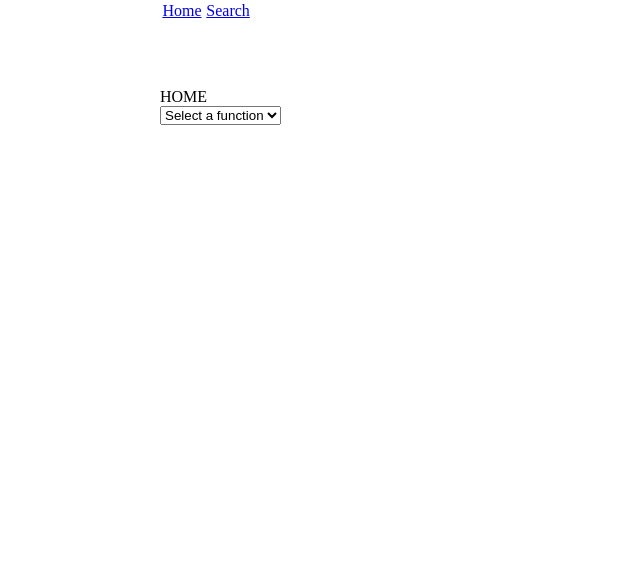
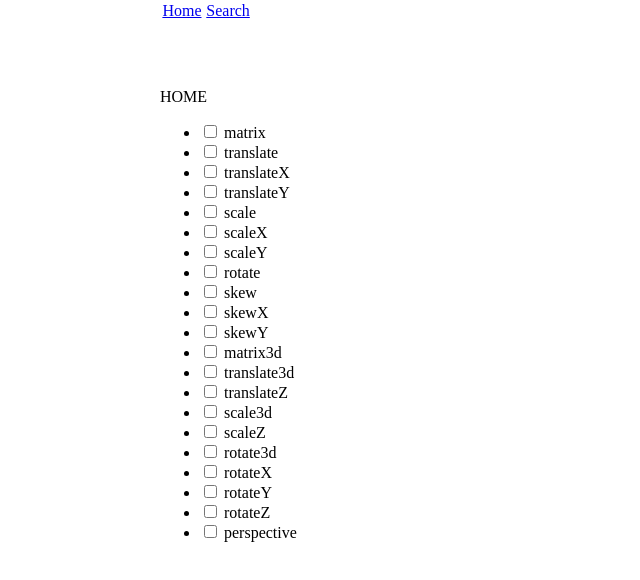
Before and after one commit to DanielPatrickKoenig/css-helper, a Vue app: page / in a window 1280 px wide. Shown: the top 580 px of the page, without its empty margins (0-640 px from the left). Built offline with nearby package versions, Linux system fonts and the light colour scheme.

Commit message:
Signed-off-by: Dan Koenig <dkoenig@gongos.com>

```diff
--- a/src/components/DataRepGroup.vue
+++ b/src/components/DataRepGroup.vue
@@ -4,6 +4,7 @@
         <NumberDataRep v-else-if="type.rep == DataReps.NUMBER" :data="type" :composited="composited" :name="name" :initval="initval" v-on:value-change="onValueChange" :index="index" />
         <ColorTool v-else-if="type.rep == DataReps.TOOL && (name == 'color' || name == 'background-color' || name == 'border-color')" :data="type" :composited="composited" :name="name" :initval="initval" v-on:value-change="onValueChange" :index="index" />
         <GradientTool  v-else-if="type.rep == DataReps.TOOL && name == 'background-image'" :data="type" :composited="composited" :name="name" :initval="initval" v-on:value-change="onValueChange" :index="index" />
+        <TransformTool  v-else-if="type.rep == DataReps.TOOL && name == 'transform'" :data="type" :composited="composited" :name="name" :initval="initval" v-on:value-change="onValueChange" :index="index" />
         <StringDataRep v-else :data="type" :composited="composited" :name="name" :initval="initval" v-on:value-change="onValueChange" :index="index" />
     </div>
 </template>
@@ -15,6 +16,7 @@ import ColorTool from './ColorTool.vue';
 import StringDataRep from '../components/StringDataRep.vue';
 import Utilities from '../utils/Utilities';
 import GradientTool from './GradientTool.vue';
+import TransformTool from './TransformTool.vue';
 export default {
     props: ['type', 'name', 'index', 'composited', 'initval', 'sig'],
     components: {
@@ -22,7 +24,8 @@ export default {
         NumberDataRep,
         StringDataRep,
         ColorTool,
-        GradientTool
+        GradientTool,
+        TransformTool
     },
     data () {
         return {
--- a/src/components/PropertyEditor.vue
+++ b/src/components/PropertyEditor.vue
@@ -61,6 +61,7 @@ export default {
         }
 
         this.$emit('data-type-selected', {pt: this.propertyDetails.property_types[firstSelection], index: this.index, name: this.name});
+        console.log(this.$root.selectorPropertyMatrix);
         console.log(this.$root.selectorTypeMatrix[this.$root.selectorList[this.$root.selectorIndex]].type[this.name]);
     }
 }
--- a/src/components/TransformEntry.vue
+++ b/src/components/TransformEntry.vue
@@ -1,6 +1,6 @@
 <template>
   <div>
-      <select v-model="selectedFunction" v-on:change="createValueMatrix(transformFunctions[selectedFunction])">
+      <select v-if="!method" v-model="selectedFunction" v-on:change="createValueMatrix(transformFunctions[selectedFunction])">
           <option value="none">
               Select a function
           </option>
@@ -11,12 +11,12 @@
       <ul v-if="selectedFunction != 'none'">
           <li v-for="(v, i) in transformFunctions[selectedFunction]" :key="'option-'+i.toString()">
               <div v-for="(q, j) in valueMatrix[i]" :key="'repeat-'+j.toString()+'-'+i.toString()">
-                  <select v-if="v.suffix.length > 1" v-model="valueMatrix[i][j].s">
+                  <select v-if="v.suffix.length > 1" v-model="valueMatrix[i][j].s" v-on:change="dispatchValue()">
                       <option v-for="(s, n) in v.suffix" :key="'suffix-'+n.toString()+'-'+j.toString()+'-'+i.toString()" :value="s">
                           {{s}}
                       </option>
                   </select>
-                  <input v-if="v.type == types.NUMBER" type="number" v-model="valueMatrix[i][j].n" />
+                  <input v-if="v.type == types.NUMBER" type="number" v-model="valueMatrix[i][j].n" v-on:change="dispatchValue()" v-on:keyup="dispatchValue()" />
                   <AngleControl v-else width="100" :max="360" :angle="valueMatrix[i][j].n" class="angle-control" v-on:slider-moved="onAngleChange" :sig="i.toString()+'.'+j.toString()">
                     <div style="width:20px;height:20px;margin-left:-10px;margin-top:-10px;background-color:#000000;border-radius:20px;"></div>
                   </AngleControl>
@@ -30,15 +30,17 @@
 import Utilities from '../utils/Utilities.js';
 import AngleControl from './AngleControl.vue';
 export default {
+    props: ['method', 'start'],
     components: {
         AngleControl
     },
     data(){
         return {
             transformFunctions: Utilities.TransformFunctions,
-            selectedFunction: 'none',
+            selectedFunction: this.method ? this.method : 'none',
             types: Utilities.DataReps,
-            valueMatrix: []
+            valueMatrix: [],
+            ready: false
         }
     },
     methods: {
@@ -62,9 +64,65 @@ export default {
             }
         },
         onAngleChange: function (e) {
-            console.log(e);
+            // console.log(e);
             this.$data.valueMatrix[Number(e.sig.split('.')[0])][Number(e.sig.split('.')[1])].n = e.angle;
+            this.dispatchValue();
+        },
+        dispatchValue: function () {
+            if(this.$data.selectedFunction != 'none'){
+                let valList = [];
+                for(let i = 0; i < this.$data.valueMatrix.length; i++){
+                    for(let j = 0; j < this.$data.valueMatrix[i].length; j++){
+                        valList.push(`${this.$data.valueMatrix[i][j].n.toString()}${this.$data.valueMatrix[i][j].s}`);
+                    }
+                }
+                this.$emit('value-change', {method: this.$data.selectedFunction, value:`${this.$data.selectedFunction}(${valList.join(',')})`});
+            }
+        },
+        asignValue: function () {
+            if(this.start && this.start != '' && this.method){
+                const valueChunkList = this.start.split(' ');
+                let targetValues = [];
+                // let targetValueIndex = -1;
+                for(let i = 0; i < valueChunkList.length;i++){
+                    if(valueChunkList[i].split(`${this.method}(`).length > 1){
+                        targetValues = valueChunkList[i].split('(')[1].split(')')[0].split(',');
+                        // targetValueIndex = i;
+                    }
+                }
+                // console.log(targetValues);
+                // console.log(valueChunkList);
+                // console.log(targetValueIndex);
+                // console.log(this.$data.valueMatrix);
+
+                for(let i = 0; i < targetValues.length; i++){
+                    let itterator = 0;
+                    for(let j = 0; j < this.$data.valueMatrix.length; j++){
+                        for(let k = 0; k < this.$data.valueMatrix[j].length; k++){
+                            const negativeChar = targetValues[itterator].toString().split('-').length > 1 ? '-' : '';
+                            const decimalIndex = targetValues[itterator].toString().indexOf('.');
+                            const decimalChar = decimalIndex >= 0 ? '.' : '';
+                            this.$data.valueMatrix[j][k] = {s: targetValues[itterator].toString().replace(/[0-9]/g, ''), n: `${negativeChar}${targetValues[itterator].toString().replace(/\D/g,'')}`};
+                            itterator++;
+                            let numList = this.$data.valueMatrix[j][k].n.toString().split('');
+                            numList[decimalIndex] = `${decimalChar}${numList[decimalIndex]}`;
+                            this.$data.valueMatrix[j][k].n = numList.join('');
+                            this.$data.valueMatrix[j][k].s = this.$data.valueMatrix[j][k].s.split('.').join('').split('-').join('');
+                        }
+                    }
+                }
+            }
+            // console.log(this.$data.valueMatrix);
+            this.$forceUpdate();
         }
+    },
+    mounted: function () {
+        // console.log(this.start);
+        if(this.method){
+            this.createValueMatrix(this.transformFunctions[this.method]);
+        }
+        this.asignValue();
+        this.dispatchValue();
     }
 }
 </script>
--- a/src/components/TransformTool.vue
+++ b/src/components/TransformTool.vue
@@ -1,16 +1,88 @@
 <template>
-  <TransformEntry />
+  <ul v-if="ready">
+    <li v-for="(t, k, i) in methods" :key="'method-'+i.toString()">
+      <label><input type="checkbox" v-model="methods[k].enabled" v-on:change="$forceUpdate()"> {{methods[k].name}}</label>
+      <input v-if="methods[k].enabled" class="expanded-toggle" :id="uniqueCheckboxId+'-'+k" type="checkbox"/>
+      <label v-if="methods[k].enabled" :for="uniqueCheckboxId+'-'+k">
+        <span class="open-row">
+          <font-awesome-icon icon="chevron-up" />
+        </span>
+        <span class="closed-row">
+          <font-awesome-icon icon="chevron-down" />
+        </span>
+      </label>
+      <TransformEntry v-if="methods[k].enabled" class="transform-entry" :start="valueString" :method="t.name" v-on:value-change="onTransformed" />
+    </li>
+  </ul>
 </template>
 
 <script>
+import BaseDataRep from './base/BaseDataRep.js';
 import TransformEntry from './TransformEntry.vue';
+import Utilities from '../utils/Utilities.js';
 export default {
-    components: {
-        TransformEntry
+  extends: BaseDataRep,
+  components: {
+      TransformEntry
+  },
+  data () {
+    return {
+      methods: {},
+      ready: false,
+      uniqueCheckboxId: Utilities.createUniqueID(),
+      valueString: this.initval
     }
+  },
+  methods: {
+    onTransformed: function (e) {
+      this.$data.methods[e.method].valueString = e.value;
+      this.assembleProperty();
+    },
+    assembleProperty: function () {
+      let valueList = [];
+      for(let m in this.$data.methods){
+        if(this.$data.methods[m].enabled){
+          valueList.push(this.$data.methods[m].valueString);
+        }
+      }
+      this.$data.valueString = valueList.join(' ');
+      this.$emit('value-change', {value: this.$data.valueString, name: this.name, index: this.index, type: this.data, composited: this.composited});
+    }
+  },
+  created: function () {
+    console.log(this.initval);
+    for(let t in Utilities.TransformFunctions){
+      this.$data.methods[t] = {name: t, enabled: false, valueString: ''}
+    }
+    this.$data.ready = true;
+  }
 }
 </script>
 
-<style>
-
+<style lang="scss" scoped>
+input.expanded-toggle{
+  display:none;
+}
+input.expanded-toggle + label{
+  > span.open-row{
+    display:none;
+  }
+  > span.closed-row{
+    display:inline-block;
+  }
+}
+input.expanded-toggle:checked + label{
+  > span.open-row{
+    display:inline-block;
+  }
+  > span.closed-row{
+    display:none;
+  }
+}
+input.expanded-toggle + label + .transform-entry{
+  display:none;
+}
+input.expanded-toggle:checked + label + .transform-entry{
+  display:block;
+}
 </style>
--- a/src/main.js
+++ b/src/main.js
@@ -6,7 +6,7 @@ import PropertyPage from './pages/PropertyPage.vue';
 import VueRouter from 'vue-router';
 
 import { library } from '@fortawesome/fontawesome-svg-core';
-import { faPlus, faCog, faInfo, faTimes, faCaretDown, faCaretUp, faBars, faCode, faSort } from '@fortawesome/free-solid-svg-icons';
+import { faPlus, faCog, faInfo, faTimes, faCaretDown, faCaretUp, faBars, faCode, faSort, faChevronUp, faChevronDown } from '@fortawesome/free-solid-svg-icons';
 import { FontAwesomeIcon } from '@fortawesome/vue-fontawesome';
 
 Vue.use(VueRouter);
@@ -29,6 +29,8 @@ library.add(faCaretUp);
 library.add(faBars);
 library.add(faCode);
 library.add(faSort);
+library.add(faChevronUp);
+library.add(faChevronDown);
 
 Vue.component('font-awesome-icon', FontAwesomeIcon);
 
```
Also changed, not shown: src/components/PropertyEditorGroup.vue (+8 -2 lines).
